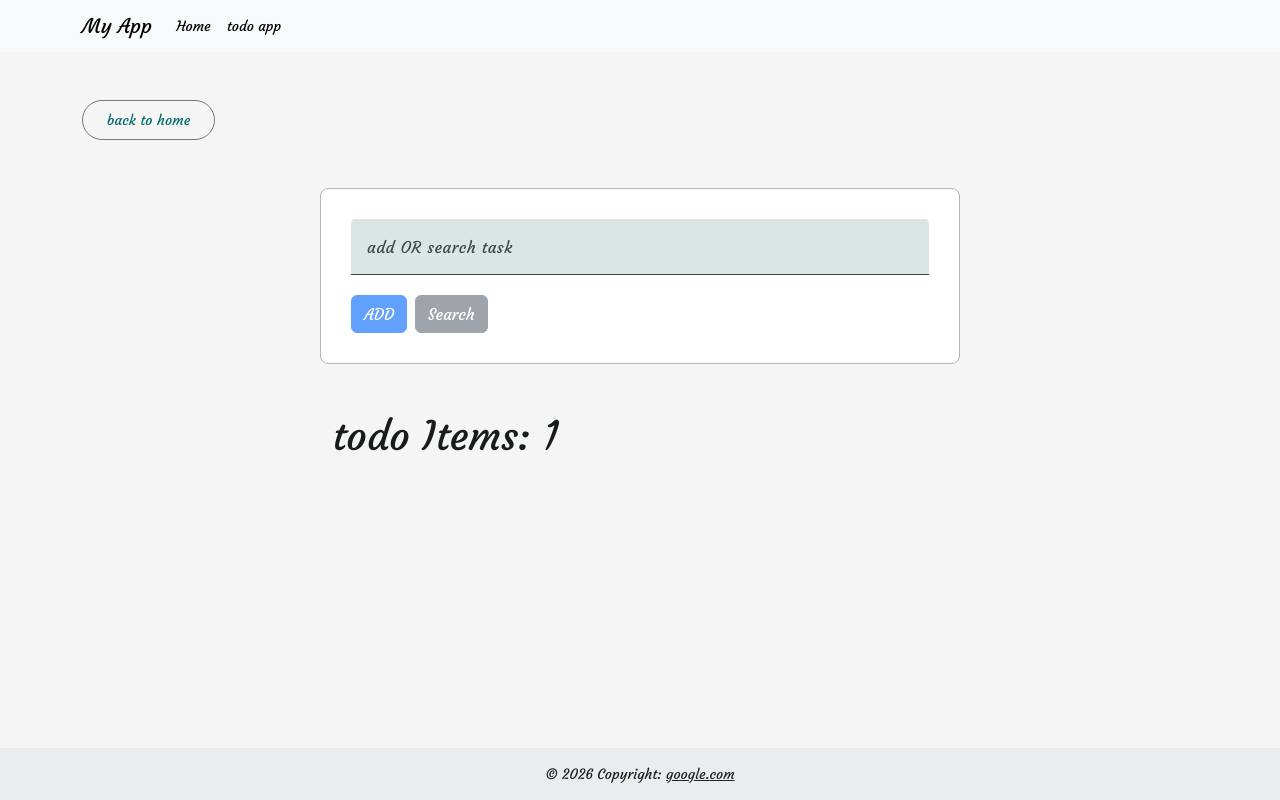
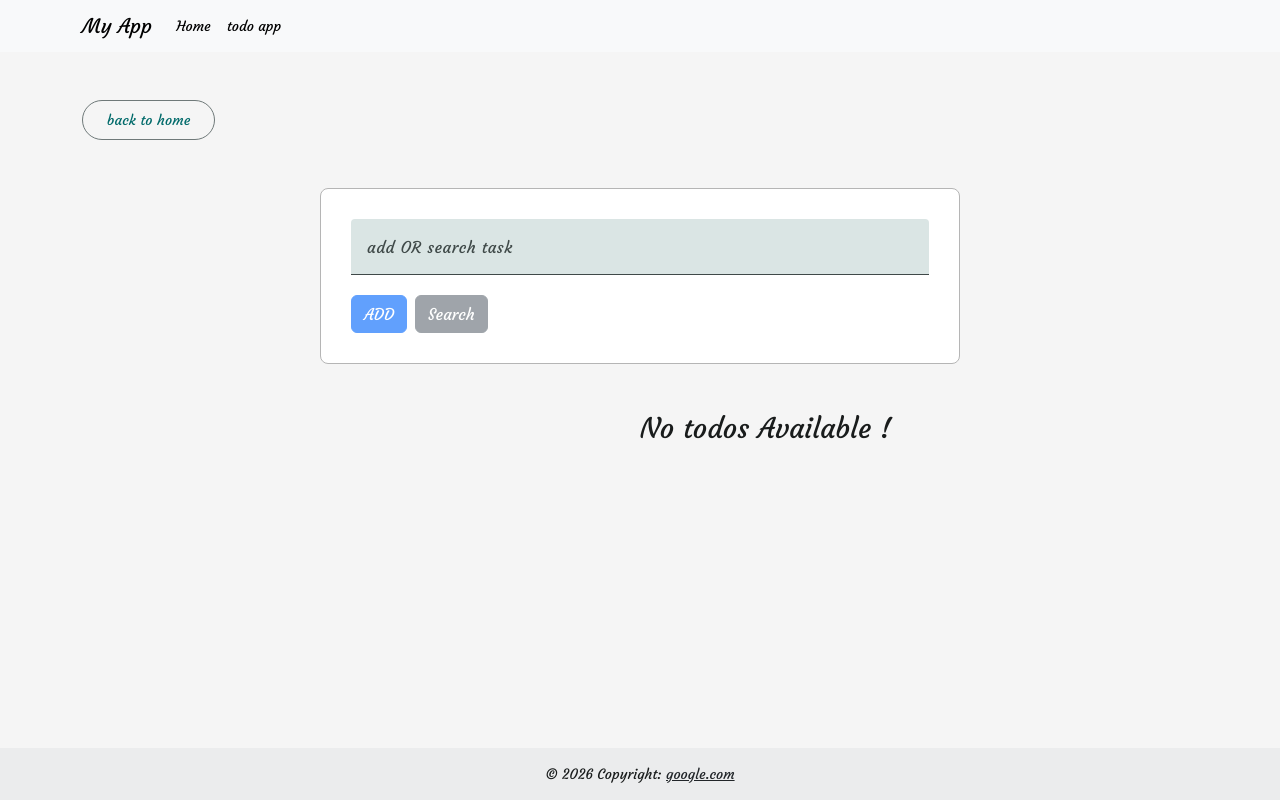
Before and after one commit to hebataha/my-angular-app, an Angular app: page /todoApp in a window 1280 px wide. Built offline with nearby package versions, Linux system fonts and the light colour scheme.

Commit message:
todo items length

```diff
--- a/src/app/todo/todo.html
+++ b/src/app/todo/todo.html
@@ -7,14 +7,11 @@
       <div class="container my-5 todo-wrapper offset-lg-6">
         <mat-form-field class="w-100">
           <mat-label>add OR search task</mat-label>
-          <input type="search" class="w-100" matInput placeholder="add task"
-            (change)="checkInp()"
+          <input type="search" class="w-100" matInput placeholder="add task" (change)="checkInp()"
             [(ngModel)]="inputTask">
         </mat-form-field>
-        <button (click)="addTodo()" class="btn-primary btn"
-          [disabled]="inputTask == ''">ADD</button>
-        <button (click)="valInput()" class="btn-secondary btn mx-2"
-          [disabled]="inputTask == ''"
+        <button (click)="addTodo()" class="btn-primary btn" [disabled]="inputTask == ''">ADD</button>
+        <button (click)="valInput()" class="btn-secondary btn mx-2" [disabled]="inputTask == ''"
           [ngClass]="{'disabled': todoArray.length <= 1}">Search</button>
 
         <!--
@@ -25,32 +22,21 @@
       <!-- <div class="container offset-lg-6">
         <h1>{{searchResult}}</h1>
       </div> -->
-          <div class="container offset-lg-6">
-        <h1>todo Items: {{todoArray.length}}</h1>
+      <div class="container offset-lg-6">
+         <h4> {{todoArray.length ? ` todo items are : ${todoArray.length}` : ""}} </h4>
+        @if(todoArray.length === 0){
+        <h3 class="offset-lg-6">No todos Available !</h3>
+        }
       </div>
       <!-- <h1> {{inputTask}}</h1> -->
       @for (item of todoArray; track $index) {
       <!-- <h1>{{item.title| json}}</h1> -->
       @if (item.title !== "") {
-      <app-todo-item [item]="item" (deleteItem)="deleteItem($event)"
-        [listArray]="todoArray"
+      <app-todo-item [item]="item" (deleteItem)="deleteItem($event)" [listArray]="todoArray"
         [typedTodo]="inputTask"></app-todo-item>
       }
-
-      @if(todoArray.length === 0){
-
-      <h3 class="offset-lg-6">No todos Available !</h3>
-
       }
 
-      }
-
-      <!-- @empty {
-              <div class="container">
-                  <h1>No Available TODo</h1>
-              </div>
-
-            } -->
 
     </div>
   </div>
--- a/src/app/todo/todo.ts
+++ b/src/app/todo/todo.ts
@@ -24,12 +24,12 @@ export class Todo implements OnInit {
   searchResult: string = ""
 
   constructor() {
-    this.todoArray = [{
-      id: 0,
-      title: "",
-      description: "",
-      isRead: true,
-    }]
+    // this.todoArray = [{
+    //   id: 0,
+    //   title: "",
+    //   description: "",
+    //   isRead: true,
+    // }]
 
   }
   ngOnInit(): void {
@@ -42,8 +42,6 @@ export class Todo implements OnInit {
       id: this.todoArray.length + 1,
       title: this.inputTask,
     })
-    console.log(this.todoArray.length);
-
     this.inputTask = "";
     this.searchResult = "";
 
@@ -51,9 +49,7 @@ export class Todo implements OnInit {
   valInput() {
     this.todoArray = this.todoArray.filter((todo: any) => {
       if (todo.title.toLowerCase().includes(this.inputTask.toLowerCase())) {
-        console.log(this.inputTask.toLowerCase());
         this.searchResult = "";
-
         return todo.title.toLowerCase().includes(this.inputTask)
       } else {
         this.searchResult = "No Terms match!";
```
